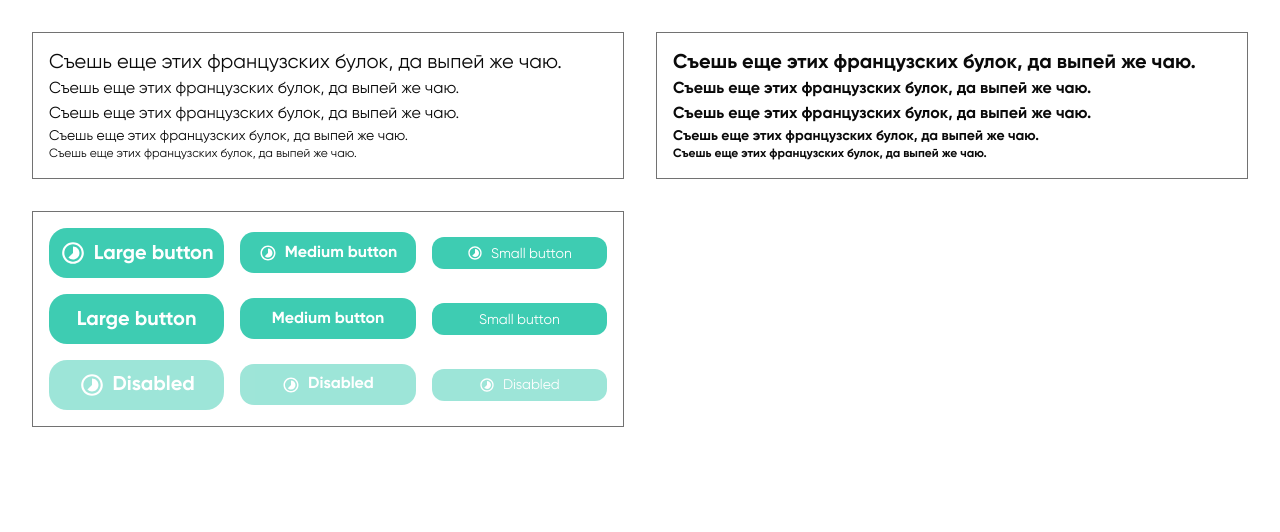
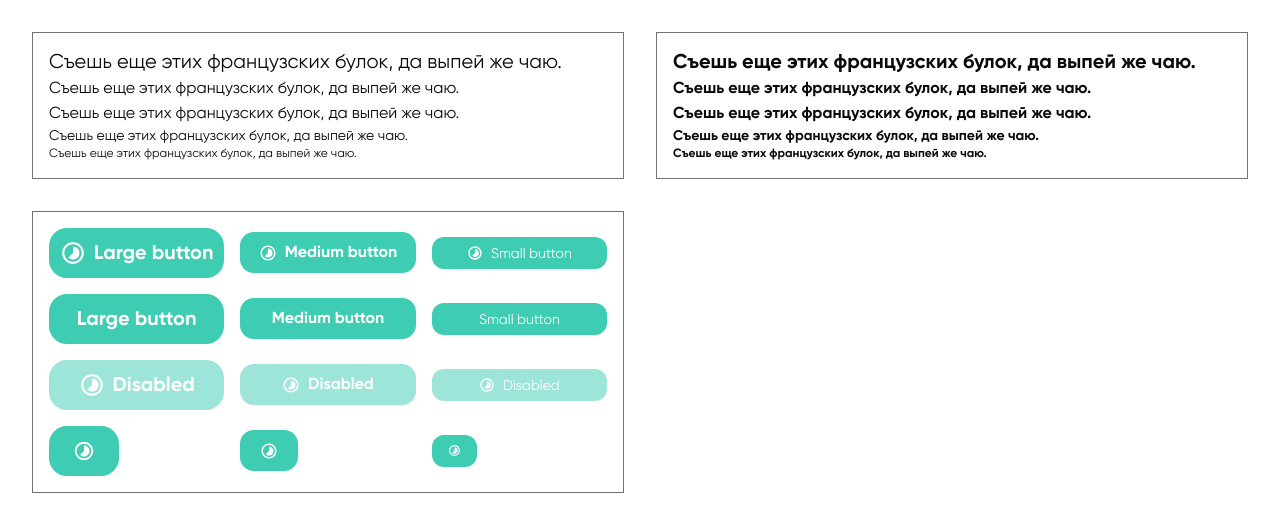
Before and after one commit to makkenzo/codehorizon-web, a Next.js app: page /components in a window 1280 px wide. Shown: the top 532 px of the page. Built offline with nearby package versions, Linux system fonts and the light colour scheme.

Commit message:
Improves button size variants
Changes button size variants to allow for 'icon-sm', 'icon', and 'icon-lg' sizes
Updates button styling for the new size variants
Adds proper spacing for different button sizes

Consolidates button sizes for better control and more uniform appearance

```diff
--- a/src/app/components/page.tsx
+++ b/src/app/components/page.tsx
@@ -19,7 +19,7 @@ const Components = () => {
                 <h5 className="text-xs font-bold">Съешь еще этих французских булок, да выпей же чаю.</h5>
             </div>
             <div className="border p-4 grid grid-cols-3 gap-4 items-center">
-                <Button size="lg" className="in-focus-within:bg-accent-80">
+                <Button size="lg">
                     <RiProgress5Line className="size-[26px]" />
                     <span>Large button</span>
                 </Button>
@@ -44,15 +44,25 @@ const Components = () => {
 
                 <Button size="lg" disabled>
                     <RiProgress5Line className="size-[26px]" />
-                    Disabled
+                    <span>Disabled</span>
                 </Button>
                 <Button size="md" disabled>
                     <RiProgress5Line className="size-[18px]" />
-                    Disabled
+                    <span>Disabled</span>
                 </Button>
                 <Button size="sm" disabled>
                     <RiProgress5Line />
-                    Disabled
+                    <span>Disabled</span>
+                </Button>
+
+                <Button size="icon-lg">
+                    <RiProgress5Line className="size-[22px]" />
+                </Button>
+                <Button size="icon">
+                    <RiProgress5Line className="size-[18px]" />
+                </Button>
+                <Button size="icon-sm">
+                    <RiProgress5Line className="size-[13px]" />
                 </Button>
             </div>
         </div>
--- a/src/components/ui/button.tsx
+++ b/src/components/ui/button.tsx
@@ -20,9 +20,12 @@ const buttonVariants = cva(
                 sm: 'h-[32px] rounded-sm px-3 has-[>svg]:px-4',
                 md: 'h-[41px] font-bold text-lg rounded-md px-4 has-[>svg]:px-[18px]',
                 lg: 'h-[50px] font-bold text-xl rounded-lg px-6 has-[>svg]:px-6',
-                icon: 'size-9',
+                'icon-sm': 'h-[32px] w-fit px-4 rounded-sm',
+                icon: 'h-[41px] w-fit px-5 rounded-md',
+                'icon-lg': 'h-[50px] w-fit px-6 rounded-lg',
             },
         },
+
         defaultVariants: {
             variant: 'default',
             size: 'default',
@@ -56,8 +59,6 @@ function Button({
                     <span className="mr-2 h-4 w-4 animate-spin rounded-full border-2 border-slate-200 border-t-slate-600" />
                 ) : null}
                 {React.Children.map(children, (child) => {
-                    console.log(child);
-
                     if (React.isValidElement<React.ComponentProps<'span'>>(child) && child.type == 'span') {
                         return React.cloneElement(child, {
                             className: cn('translate-y-[0.5px]', child.props.className),
```
